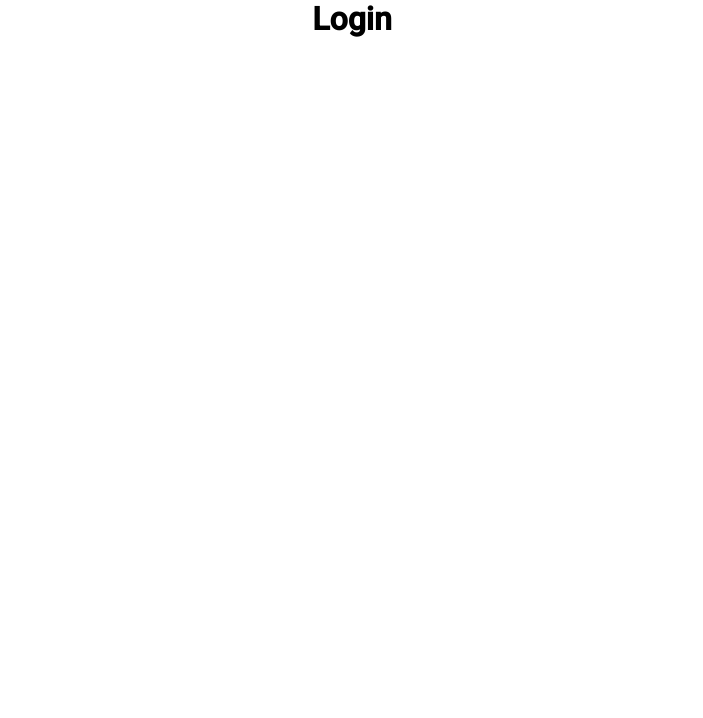
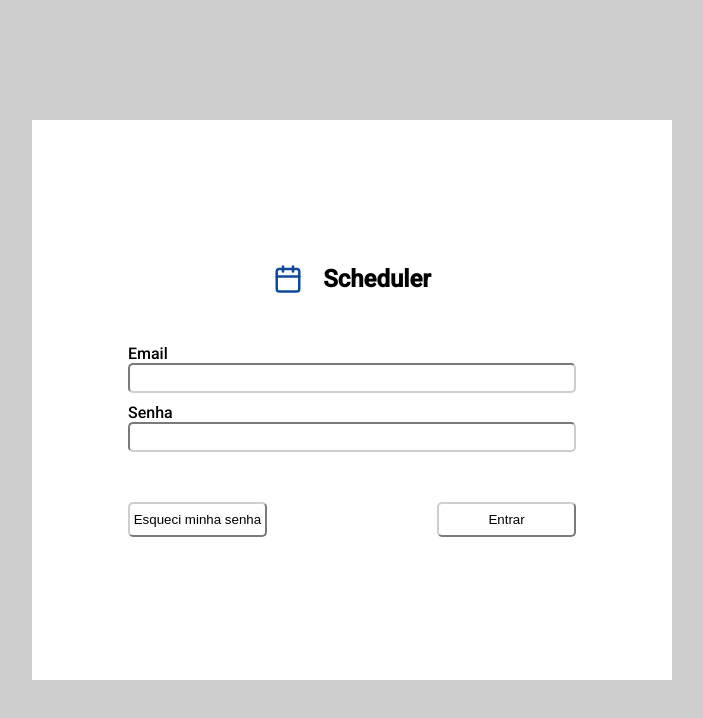
Before and after one commit to DanielSalis/UNIFESP_ScheduleApp_Client, a React (Create React App) app: page / in a window 1280 px wide. Shown: the top 718 px of the page, without its empty margins (288-991 px from the left). Built offline with nearby package versions, Linux system fonts and the light colour scheme.

Commit message:
feat: criação pagina de login

```diff
--- a/src/Pages/Login/index.js
+++ b/src/Pages/Login/index.js
@@ -1,10 +1,34 @@
 import React, {Component} from 'react';
+import {FiCalendar} from 'react-icons/fi';
+
+import './style.scss';
 
 class Login extends Component{
 
     render(){
         return(
-            <h1>Login</h1>
+            <div className="login-container">
+                <div className="square-container">
+                    <div className="title-container">
+                        <FiCalendar size={30} color="#0f499d"/>
+                        <h2>Scheduler</h2>
+                    </div>
+                    <div className="form-container">
+                        <div>
+                            <span>Email</span>
+                            <input type="text"></input>
+                        </div>
+                        <div>
+                            <span>Senha</span>
+                            <input type="text"></input>
+                        </div>
+                    </div>
+                    <div className="buttons-container">
+                        <button>Esqueci minha senha</button>
+                        <button>Entrar</button>
+                    </div>
+                </div>
+            </div>
         )
     }
 }
--- a/src/Pages/Login/style.scss
+++ b/src/Pages/Login/style.scss
@@ -0,0 +1,73 @@
+.login-container{
+    width: 100%;
+    height: 100%;
+    background-color: #cecece;
+    display: flex;
+    flex-direction: column;
+    justify-content: center;
+    align-items: center;
+
+}
+
+.square-container{
+    width: 50%;
+    height: 70%;
+    background-color: #fff;
+    display: flex;
+    flex-direction: column;
+    justify-content: center;
+    align-items: center;
+}
+
+.title-container{
+    width: 100%;
+    height: 30px;
+    display: flex;
+    flex-direction: row;
+    justify-content: center;
+    align-items: center;
+
+    svg{
+        margin-right: 20px;
+    }
+}
+
+.form-container{
+    width: 70%;
+    display: flex;
+    flex-direction: column;
+    justify-content: center;
+    align-items: flex-start;
+    margin-top: 50px;
+
+    input{
+        width: 100%;
+        height: 30px;
+        border-radius: 5px;
+        border-color: #cecece;
+        box-sizing: border-box;
+    }
+
+    div{
+        margin-bottom: 10px;
+        width: 100%;
+    }
+}
+
+.buttons-container{
+    width: 70%;
+    display: flex;
+    flex-direction: row;
+    justify-content: space-between;
+    margin-top: 40px;
+
+    button{
+        width: 31%;
+        height: 35px;
+        background-color: transparent;
+        border-color: #cecece;
+        border-radius: 5px;
+        outline: none;
+        outline-offset: none;
+    }
+}
```
